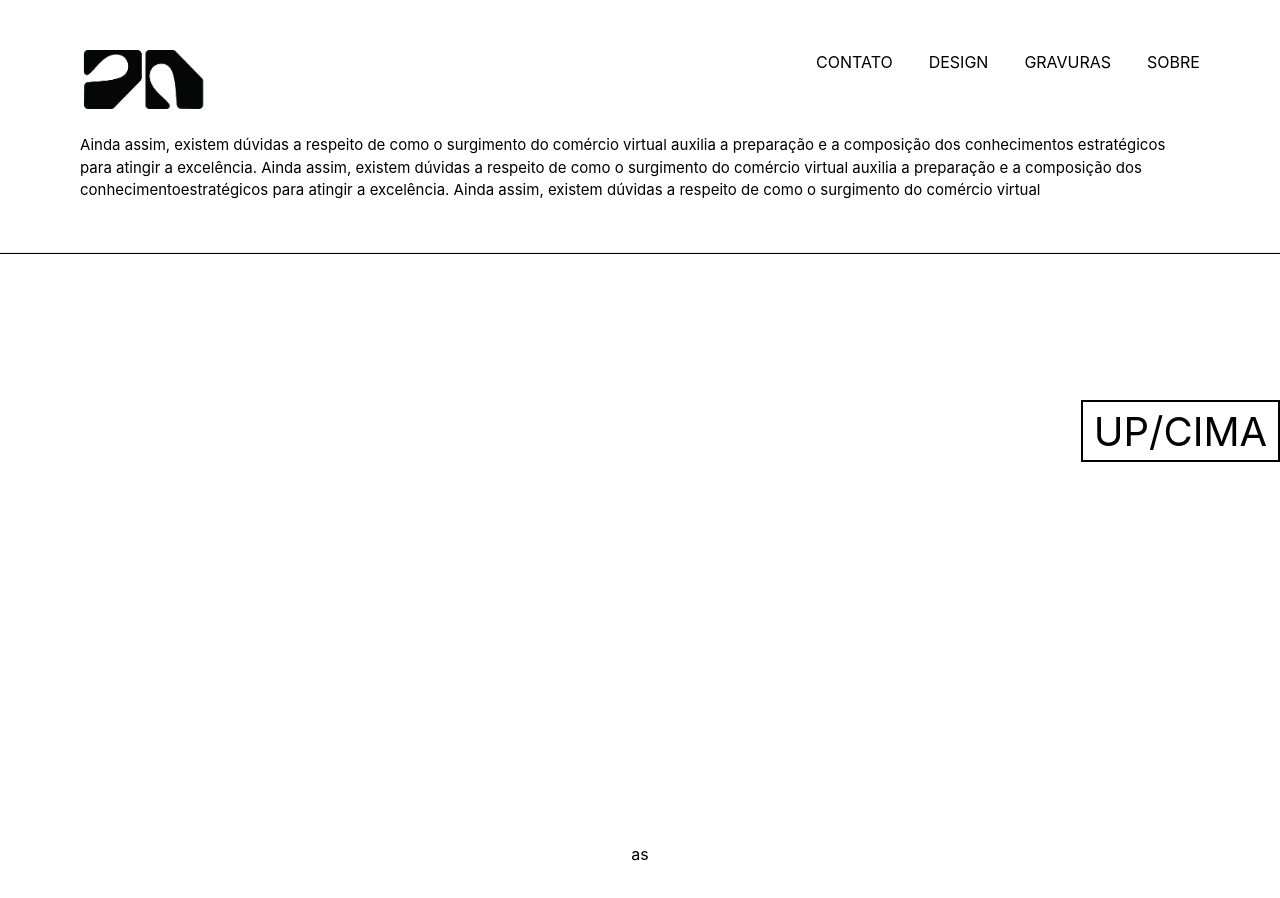
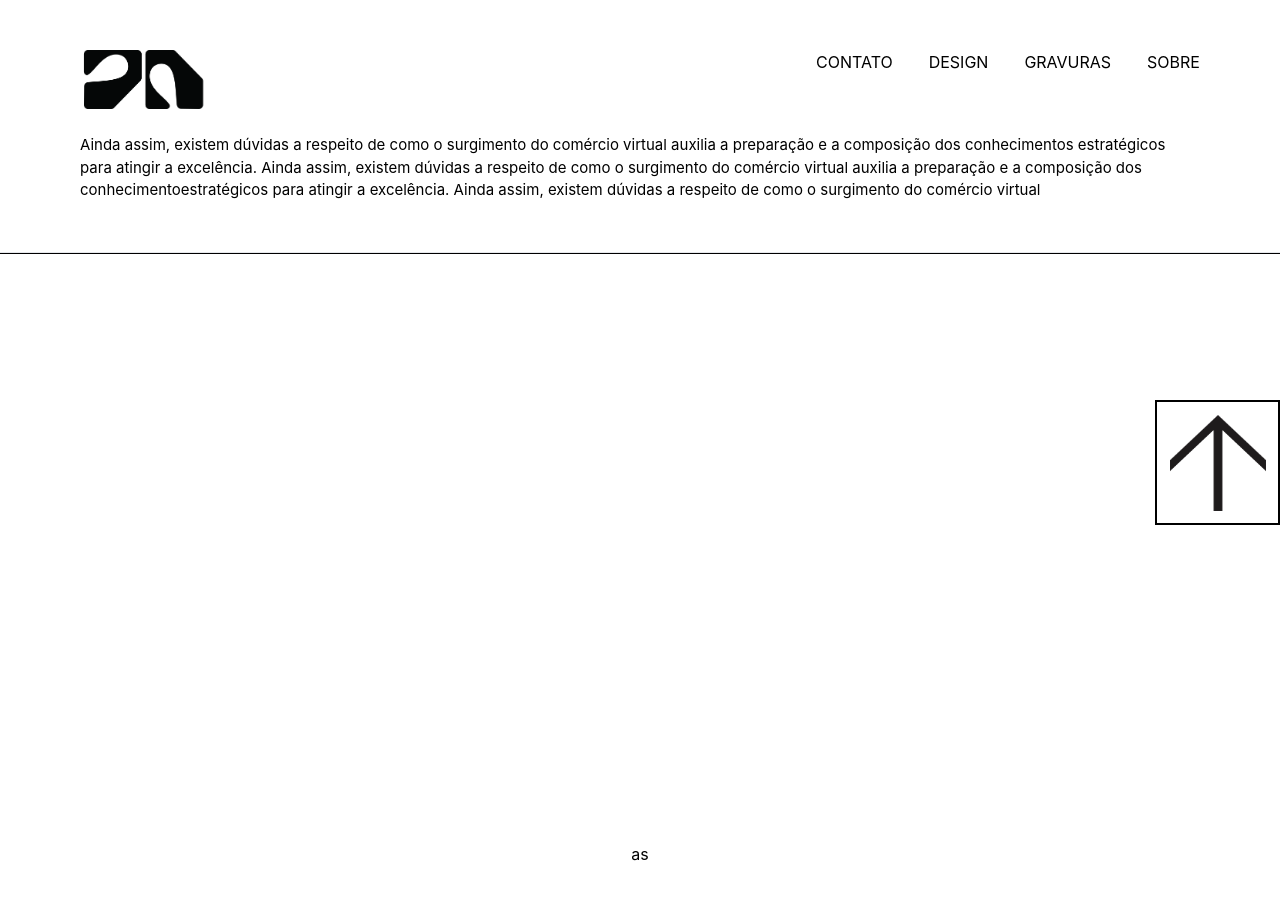
Before and after one commit to Queirogs/pedro-portfolio, a React (Create React App) app: page / in a window 1280 px wide. Shown: the top 898 px of the page. Built offline with nearby package versions, Linux system fonts and the light colour scheme; a web font is replaced by a local one.

Commit message:
Feat: Change up button text to arrow symbol

```diff
--- a/src/components/UpButton.jsx
+++ b/src/components/UpButton.jsx
@@ -1,3 +1,5 @@
+import Arrow from '../img/uparrow.png'
+
 export const UpButton = () => {
 
     function rollUp() {
@@ -6,8 +8,8 @@ export const UpButton = () => {
 
     return (
         <div class="flex justify-end">
-            <div onClick={rollUp} className="text-[40px] border-black border-2 h-[62px] w-[199px] fixed flex justify-center top-[50%] float-left">
-                UP/CIMA
+            <div onClick={rollUp} className="border-black border-2 h-[125px] aspect-square fixed flex justify-center items-center top-[50%] float-left">
+                <img className="aspect-square w-[96px] h-[96px]" src={Arrow} alt="" />
             </div>
         </div>
     )
```
